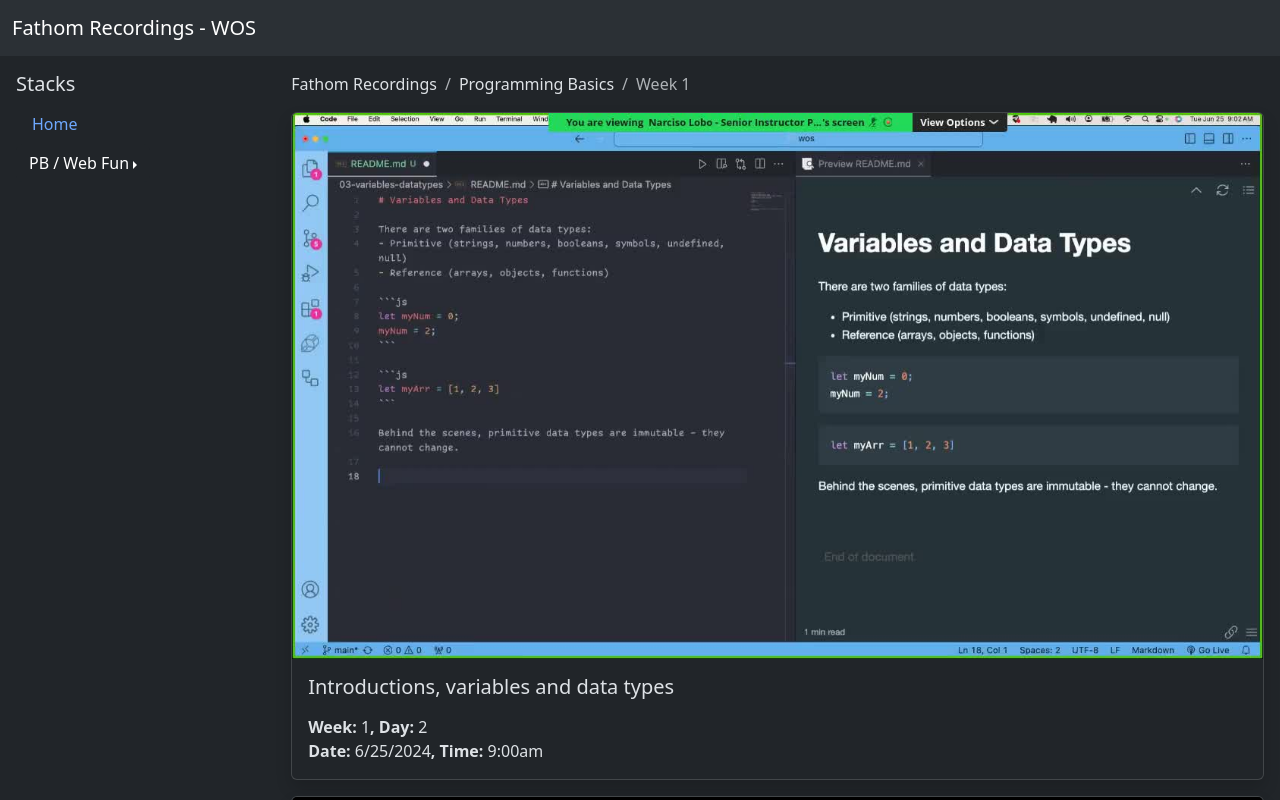
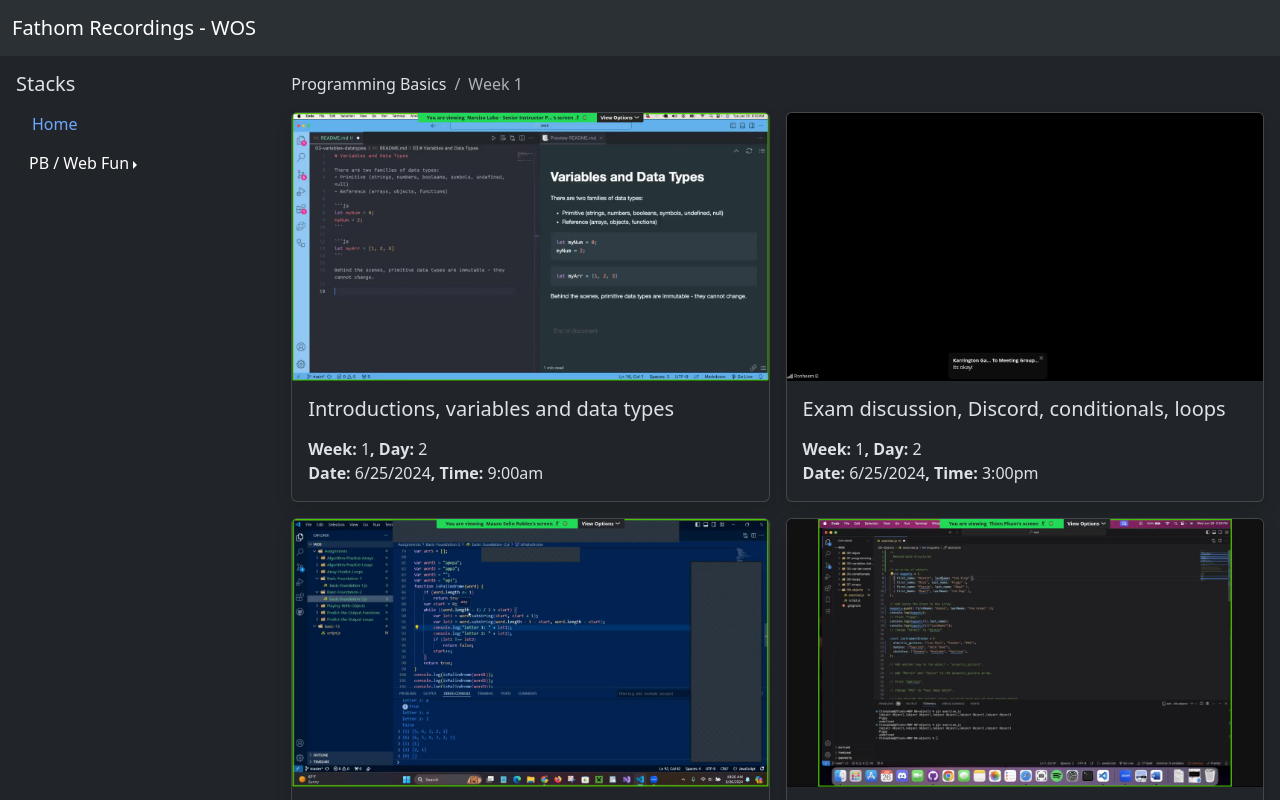
Before and after one commit to narcisolobo/wos-fathom, a React (Vite) app: page /weeks/1 in a window 1280 px wide. Shown: the top 800 px of the page. Built offline with nearby package versions, Linux system fonts and the light colour scheme.

Commit message:
adjusted card image size

```diff
--- a/src/components/Breadcrumb.jsx
+++ b/src/components/Breadcrumb.jsx
@@ -2,7 +2,6 @@ function Breadcrumb({ title, week }) {
   return (
     <nav aria-label="breadcrumb">
       <ol className="breadcrumb">
-        <li className="breadcrumb-item">Fathom Recordings</li>
         <li className="breadcrumb-item">{title}</li>
         <li className="breadcrumb-item active" aria-current="page">
           Week {week}
--- a/src/css/index.css
+++ b/src/css/index.css
@@ -7,7 +7,7 @@ main {
 }
 
 .recordings-grid {
-  grid-template-columns: repeat(auto-fit, minmax(480px, 1fr));
+  grid-template-columns: repeat(auto-fit, minmax(360px, 1fr));
 }
 
 .clickable {
```
